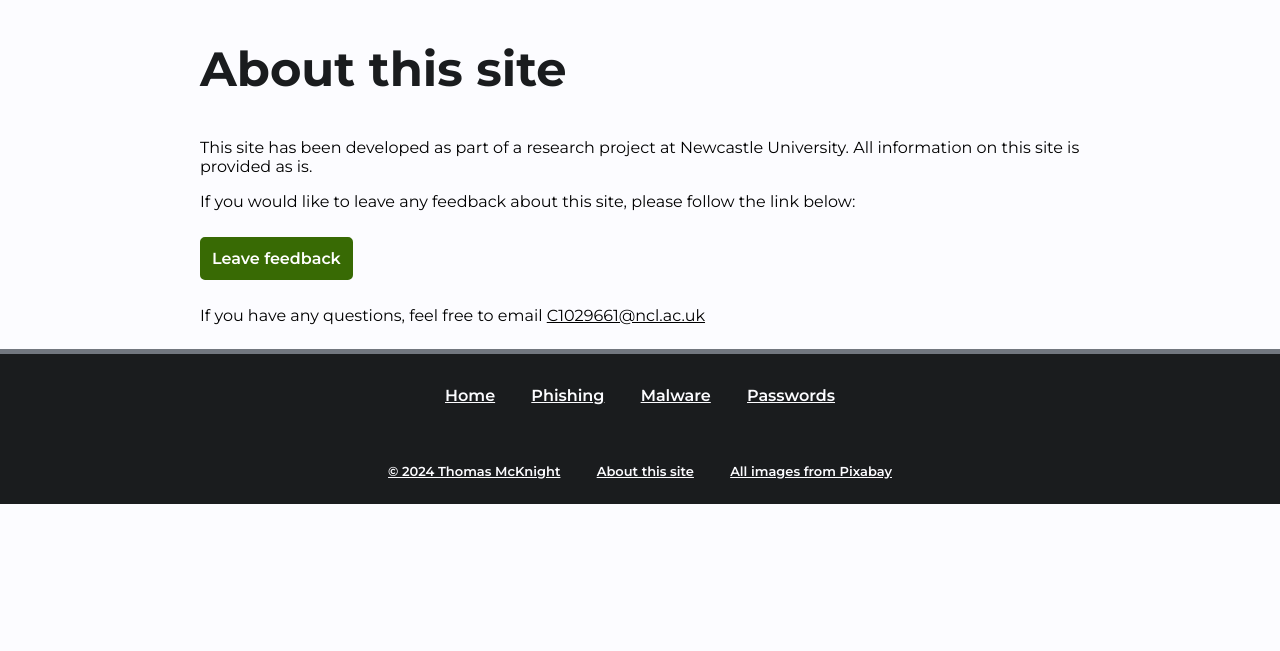
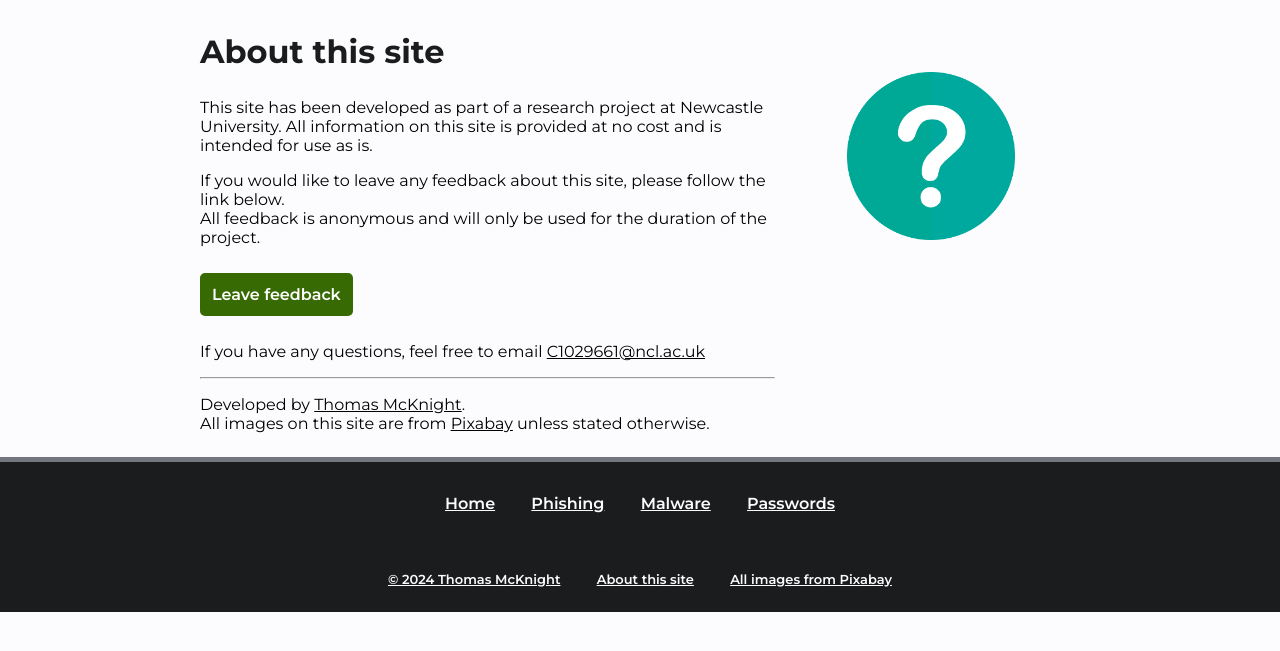
Before and after one commit to tinyTim567/CSC3094, a Flask app: page /about in a window 1280 px wide. Shown: the part 80-731 px from the top of the page. Run offline with Flask 3, Linux system fonts and the light colour scheme.

Commit message:
Improve site accessibility

```diff
--- a/static/style.css
+++ b/static/style.css
@@ -141,6 +141,21 @@ html, body {
     color: var(--on-primary);
 }
 
+.skip-navigation {
+    position: absolute;
+    left: -1000px;
+    padding: 1rem;
+    font-family: Montserrat, serif;
+    font-size: medium;
+    font-weight: 600;
+    border-radius: 5px;
+    color: var(--background);
+}
+
+.skip-navigation:focus {
+    left: 10px;
+}
+
 a {
     color: inherit;
 }
@@ -148,7 +163,7 @@ a {
 
 h1 {
     font-family: Montserrat, serif;
-    font-size: xxx-large;
+    font-size: xx-large;
     color: var(--on-background);
     margin-top: 0.5em;
 }
@@ -309,7 +324,7 @@ ul {
 
 img {
     width: 100%;
-    height: 100%;
+    height: auto;
     object-fit: contain;
     overflow: hidden;
     max-height: 20rem;
--- a/templates/base.html
+++ b/templates/base.html
@@ -21,8 +21,9 @@
 </head>
 
 <body>
-<header class="header">
-    <nav class="nav grid-row">
+<header class="header" id="header">
+    <nav class="nav grid-row" id="main-navigation">
+        <a class="skip-navigation" href="#main-content">Skip to main content</a>
         <ul class="grid-column column-full">
             <li class="nav-link"><a href="{{ url_for('index') }}">Home</a></li>
             <li class="nav-link"><a href="{{ url_for('phishing') }}">Phishing</a></li>
@@ -37,7 +38,7 @@
     {% endblock %}
 </main>
 
-<footer class="footer">
+<footer class="footer" id="footer">
     <nav class="nav grid-row">
         <ul class="grid-column column-full">
             <li class="nav-link"><a href="{{ url_for('index') }}">Home</a></li>
--- a/templates/error/error.html
+++ b/templates/error/error.html
@@ -5,11 +5,12 @@
 {% block content %}
     {% block error %}{% endblock %}
 
-    <section class="grid-row">
+    <section class="grid-row" id="error-details">
         <div class="grid-column column-full">
             <a class="button button-primary primary-solid" href="{{ url_for('index') }}">Return to the homepage</a>
+            <br>
+            <br>
             <p>
-                <br>
                 If you continue to receive this error, please <a href="mailto:c1029661@ncl.ac.uk">report it here</a>.
             </p>
         </div>
--- a/templates/main/about.html
+++ b/templates/main/about.html
@@ -4,20 +4,33 @@
 
 {% block content %}
 
-    <section class="grid-row">
-        <div class="grid-column column-full">
+    <section class="grid-row" id="summary">
+        <div class="grid-column column-two-thirds">
             <h1>About this site</h1>
             <p>
                 This site has been developed as part of a research project at Newcastle University. All information on
-                this site is provided as is.
+                this site is provided at no cost and is intended for use as is.
             </p>
             <p>
-                If you would like to leave any feedback about this site, please follow the link below:
+                If you would like to leave any feedback about this site, please follow the link below.
+                <br>
+                All feedback is anonymous and will only be used for the duration of the project.
             </p>
             <button class="button button-primary primary-solid">Leave feedback</button>
             <p>
                 If you have any questions, feel free to email <a href="mailto:c1029661@ncl.ac.uk">C1029661@ncl.ac.uk</a>
             </p>
+            <hr>
+            <p>
+                Developed by <a href="https://thomasmcknight.dev" target="_blank">Thomas McKnight</a>.
+                <br>
+                All images on this site are from <a href="https://pixabay.com/" target="_blank">Pixabay</a> unless stated otherwise.
+            </p>
+
+
+        </div>
+        <div class="grid-column column-one-third">
+            <img src="/images/question-mark.png" alt="">
         </div>
     </section>
 
--- a/templates/main/index.html
+++ b/templates/main/index.html
@@ -4,7 +4,7 @@
 
 {% block content %}
 
-    <section class="grid-row">
+    <section class="grid-row" id="summary">
         <div class="grid-column column-full">
             <h1>Home</h1>
         </div>
--- a/templates/malware/malware.html
+++ b/templates/malware/malware.html
@@ -4,7 +4,7 @@
 
 {% block content %}
 
-    <section class="grid-row">
+    <section class="grid-row" id="summary">
         <div class="grid-column column-full">
             <h1>Malware</h1>
         </div>
--- a/templates/phishing/phishing_quiz.html
+++ b/templates/phishing/phishing_quiz.html
@@ -4,7 +4,7 @@
 
 {% block content %}
 
-    <section class="grid-row">
+    <section class="grid-row" id="summary">
         <div class="grid-column column-two-thirds">
             <h1>Phishing Quiz</h1>
             <p>
@@ -12,11 +12,11 @@
             </p>
         </div>
         <div class="grid-column column-one-third">
-            <img src="/static/images/quiz.png" alt="">
+            <img src="/images/question-mark.png" alt="">
         </div>
     </section>
 
-    <section class="grid-row">
+    <section class="grid-row" id="question-1">
         <fieldset class="grid-column column-full" style="cursor: pointer">
             <legend>Click all the parts on this email that indicate it could be a phishing attack</legend>
 
```
Also changed, not shown: templates/passwords/passwords.html (+18 -13 lines), templates/passwords/passwords_quiz.html (+4 -4 lines), templates/phishing/phishing.html (+14 -6 lines), static/images/question-mark.png (renamed from static/images/quiz.png), static/images/question-mark.svg (renamed from static/images/quiz.svg).
